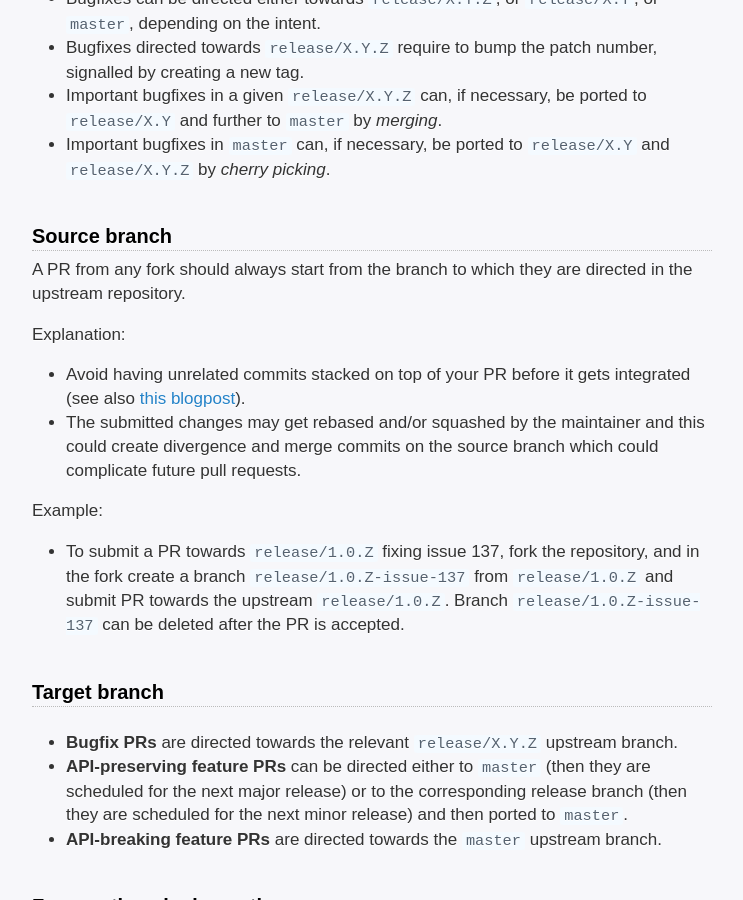
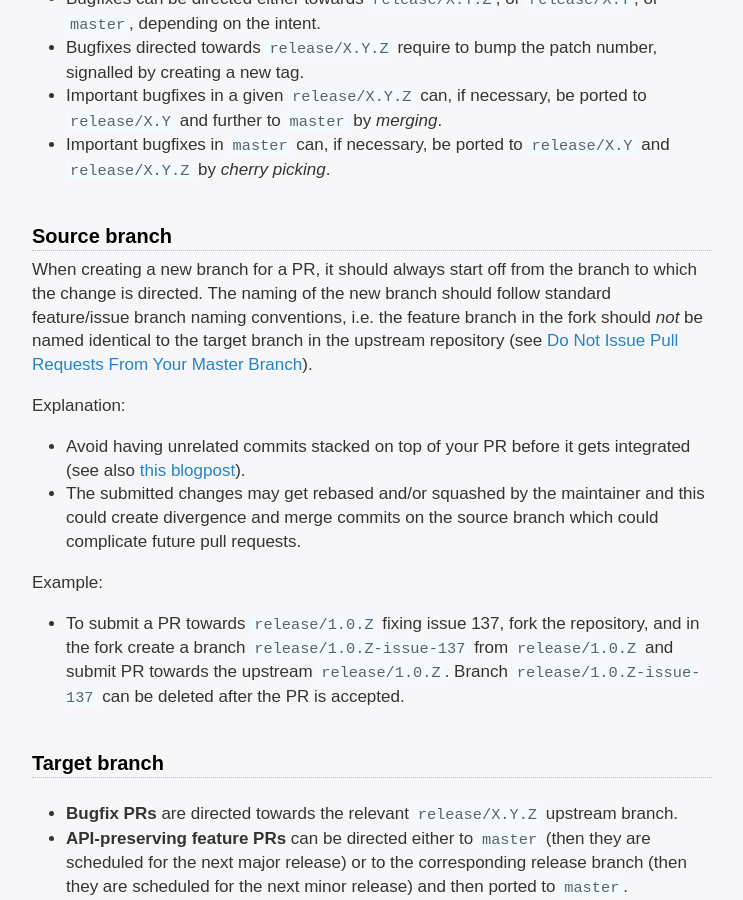
Before and after one commit to dev-cafe/branching-model, a Jekyll site: the page built from index.md, in a window 1280 px wide and 900 px high, scrolled down 2548 px. Shown: the whole window, without its empty margins (268-1011 px from the left). Built offline with Jekyll 4.4.1, drawn with Linux system fonts in a browser that asks for light colours; our own code applies the rules of GitHub Pages for plain Markdown files.

Commit message:
Distinguish between starting point and naming of feature branch

```diff
--- a/index.md
+++ b/index.md
@@ -110,8 +110,9 @@ We recommend to use annotated tags because they contain the author of the tag.
 
 ## Source branch
 
-A PR from any fork should always start from the branch to which they are
-directed in the upstream repository.
+When creating a new branch for a PR, it should always start off from the branch to which the change is
+directed. The naming of the new branch should follow standard feature/issue branch naming conventions,
+i.e. the feature branch in the fork should _not_ be named identical to the target branch in the upstream repository (see [Do Not Issue Pull Requests From Your Master Branch](https://blog.jasonmeridth.com/posts/do-not-issue-pull-requests-from-your-master-branch/)).
 
 Explanation:
 
```
